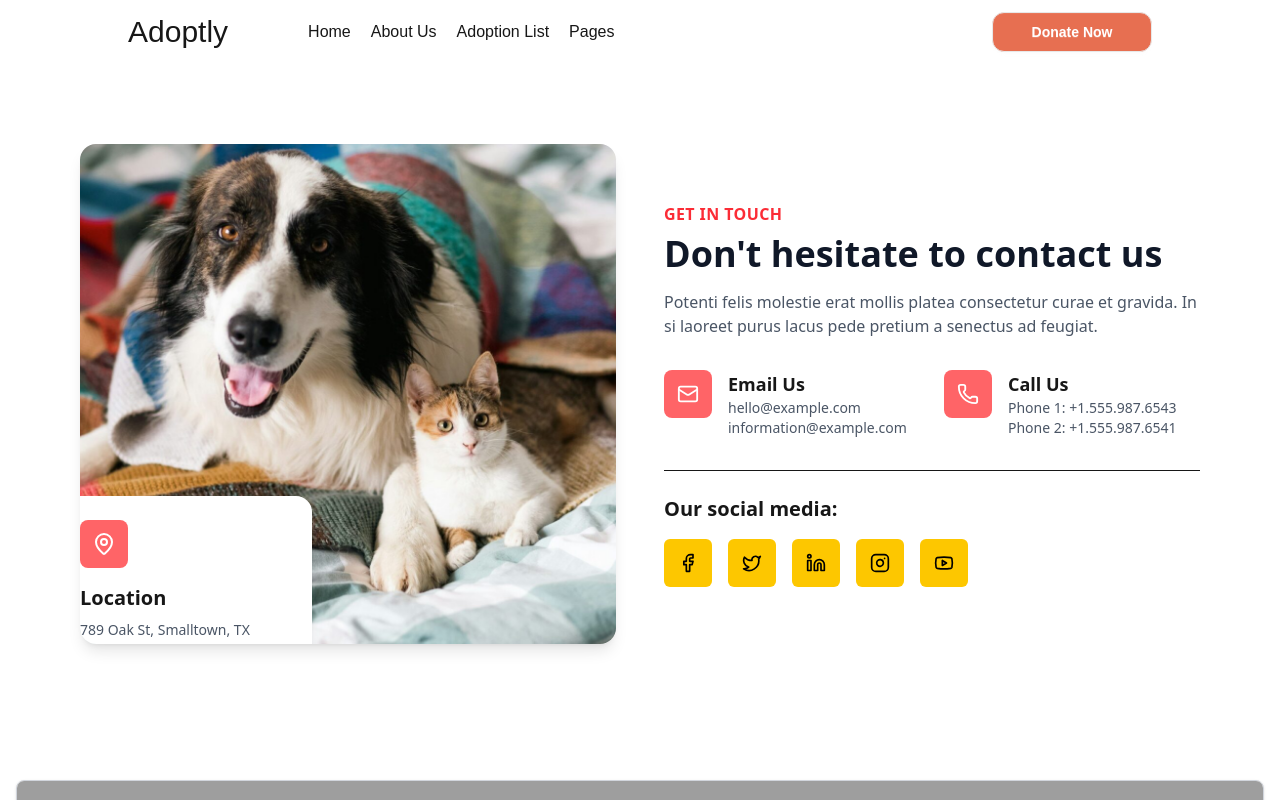
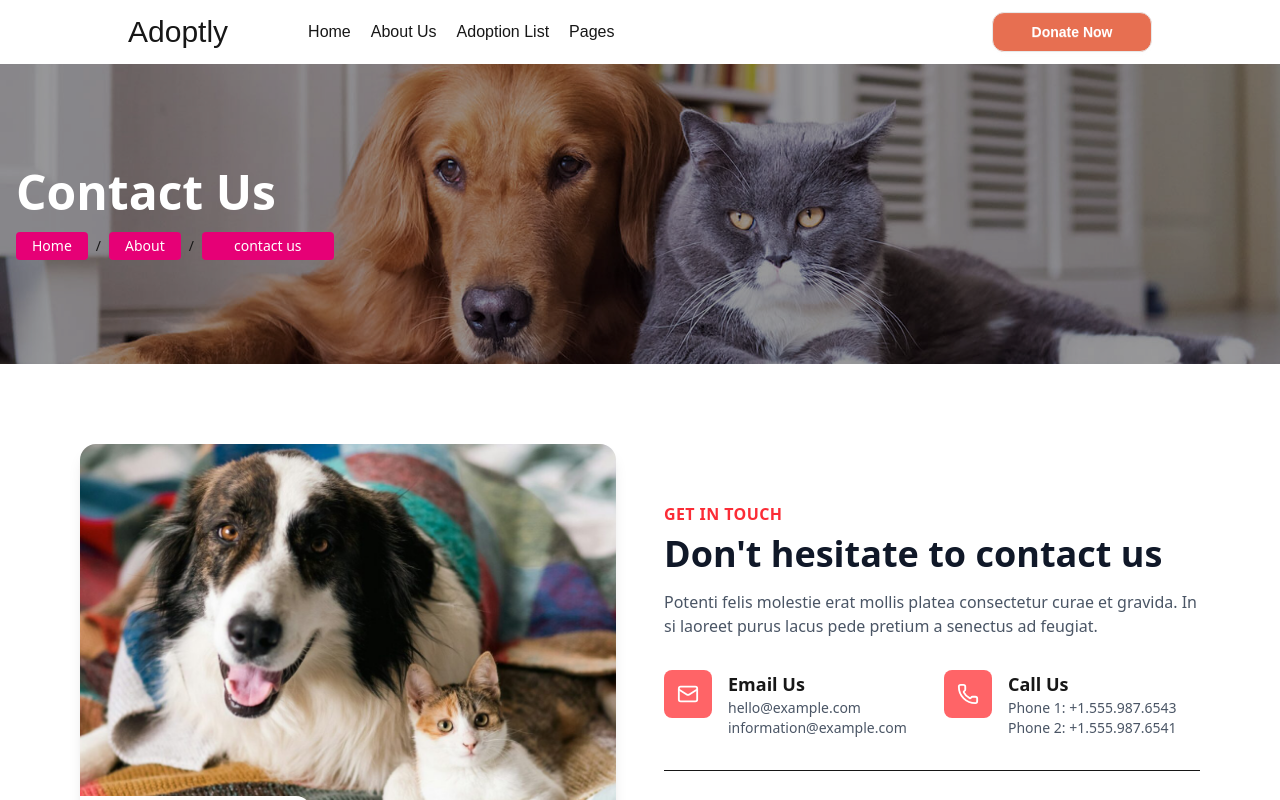
Before and after one commit to Mehedi86/adoptly-team-project, a Next.js app: page /contact in a window 1280 px wide. Shown: the top 800 px of the page. Built offline with nearby package versions, Linux system fonts and the light colour scheme; grey boxes are pictures that could not be loaded; a web font is replaced by a local one.

Commit message:
contact us page upadeted

```diff
--- a/src/app/(pages)/contact/page.jsx
+++ b/src/app/(pages)/contact/page.jsx
@@ -2,10 +2,12 @@ import React from 'react';
 import ReachUs from './(components)/reachUs';
 import Map from './(components)/map';
 import ContactUs from './(components)/contact';
+import AboutHero from '../about/(component)/aboutHero';
 
 const page = () => {
     return (
         <div>
+            <AboutHero title={"Contact Us"} />
             <ReachUs />
             <Map />
             <ContactUs />
```
